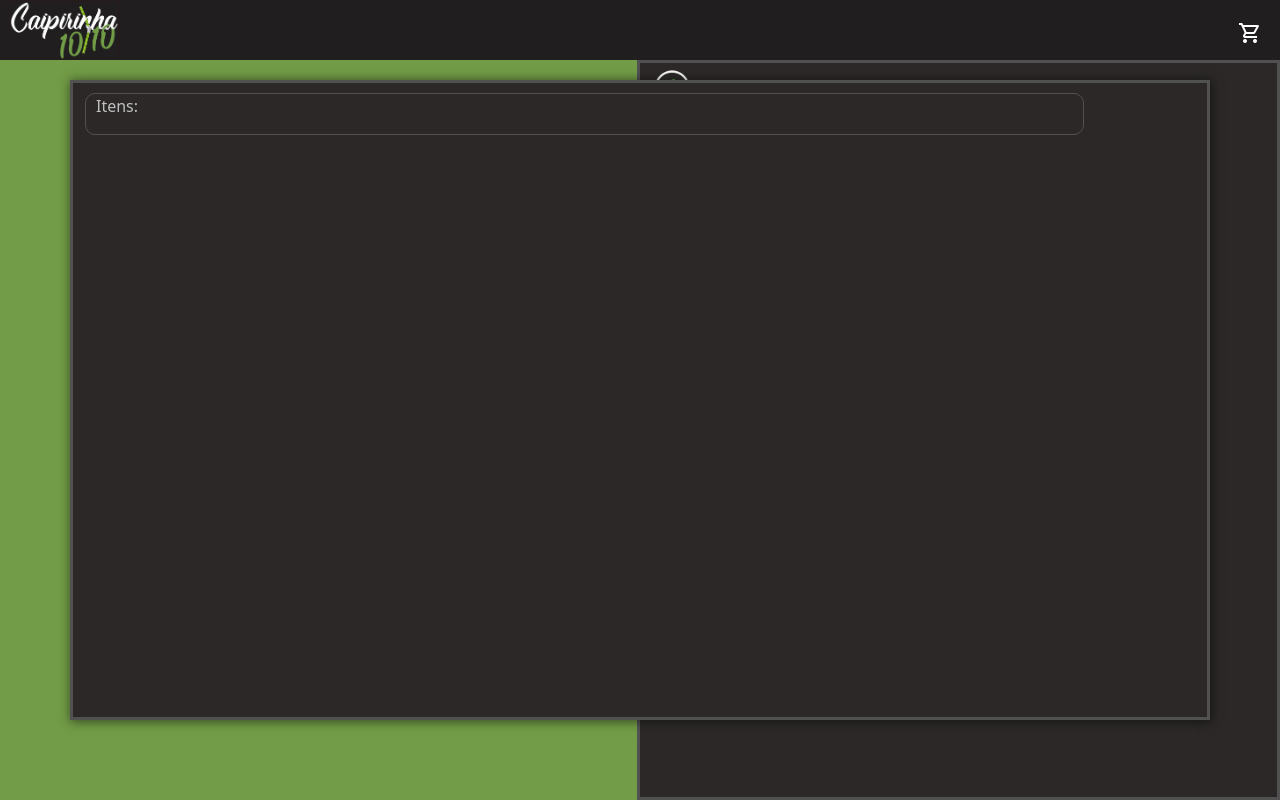
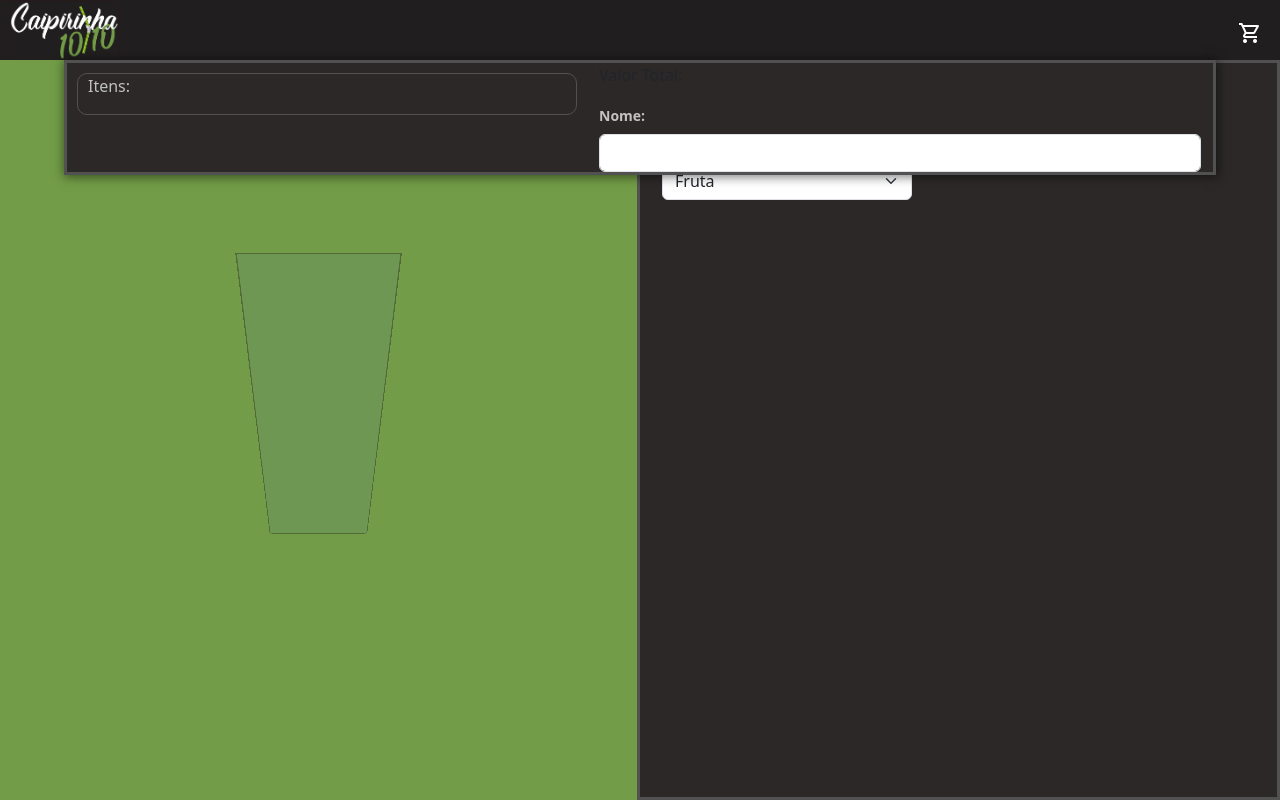
Before and after one commit to Danillohz/virtualstore, a React (Create React App) app: page /#/clientview in a window 1280 px wide. Both pictures are taken after a click on the button "shopping_cart". Built offline with nearby package versions, Linux system fonts and the light colour scheme; a web font is replaced by a local one.

Commit message:
Update ClientView v0.0.7
Updated stuff: update shopping cart. Visual changes.

```diff
--- a/src/components/Pages/ClientView/ClientView.css
+++ b/src/components/Pages/ClientView/ClientView.css
@@ -6,21 +6,32 @@
 
   /*Coisas do carrinho de compras*/
   .Container-Shopping-Cart {
-    height: 80%;
+    position: absolute;
+    width: 90%;
+    height: auto;
+    left: 50%;
     background-color: #2c2828;
     border: 3px rgb(81, 81, 81) solid;
-    box-shadow: 1px 1px 10px 1px rgba(0, 0, 0, 0.511)
+    box-shadow: 1px 1px 10px 1px rgba(0, 0, 0, 0.511);
+    transform: translate(-50%);
+
   }
 
   .Items-Cart {
-    width: 90%;
+    position: relative;
+    width: 500px;
+    max-width: 90%;
+    height: 100%;
     border: 1px solid rgb(81, 81, 81);
     border-radius: 10px;
-    margin-top: 10px;
+    margin: 10px;
     padding: 0px 10px 0px 10px;
   }
   .Items-Cart > p{
     color: rgb(192, 192, 192);
+
+  }
+  .Payment-Form{
 
   }
 
@@ -209,31 +220,38 @@
   /*Itens que estarão dentro do carrinho*/
   .Item{
     background-color: #353333;
+    width: auto;
     border-radius: 10px;
     padding: 0px 10px;
   }
   p.Number{
     display: inline;
     color: white;
+    margin-right: 6%;
 
   }
   p.Drink-Name{
     display: inline;
     color: white;
+    font-size: 17px;
   }
 
   .Inverse-Product{
     width: 100%;
     text-align: end;
+
   }
   p.Fruit-Name{
     display: inline;
     color: rgba(255, 255, 255, 0.414);
+    font-size: 15px;
   }
   p.Additional-Name{
     display: inline;
     color: rgba(255, 255, 255, 0.459);
+    font-size: 15px;
   }
   p.Product-Price{
     color: white;
+    font-size: 16px;
   }
--- a/src/components/Pages/ClientView/ClientView.js
+++ b/src/components/Pages/ClientView/ClientView.js
@@ -55,10 +55,10 @@ function ClientView() {
             case "Vodka":
                 setBackgroundDrinkColor('#e1e1e162')
                 break
-            case "Wine":
+            case "Vinho":
                 setBackgroundDrinkColor('#5e2129ee')
                 break
-            case "Liquor":
+            case "Cachaça":
                 setBackgroundDrinkColor('#d69a6cee')
                 break
             default:
@@ -92,11 +92,11 @@ function ClientView() {
                 // Defina a imagem de fundo para a opção "Abacaxi"
                 setFruitImg(pineappleImg);
                 break;
-            case "Limao":
+            case "Limão":
                 // Defina a imagem de fundo para a opção "Limao"
                 setFruitImg(lemonImg);
                 break;
-            case "Maracuja":
+            case "Maracujá":
                 // Defina a imagem de fundo para a opção "Maracuja"
                 setFruitImg(passionImg);
                 break;
@@ -148,6 +148,7 @@ function ClientView() {
 
         if (drinkEvent === undefined || fruitEvent === undefined || drinkEvent === "" || fruitEvent === "") {
             setAnimSecondStep("")
+            additionalEvent = undefined
 
         } else {
             setAnimSecondStep("isVisibleOrNot")
@@ -158,8 +159,9 @@ function ClientView() {
             setAnimThirdStep("")
             setTotalOrderAmont(11)
 
-        } else if (additionalEvent === "None") {
+        } else if (additionalEvent === "Nenhum") {
 
+            setAnimThirdStep("isVisibleOrNot")
             setTotalOrderAmont(11)
 
         } else {
@@ -197,6 +199,7 @@ function ClientView() {
     //Envia o item para o carrinho
     const handleCreateItemCart = () => {
 
+        if(drinkEvent !== undefined || fruitEvent !== undefined || additionalEvent !== undefined){
             const item = {
                 id: numberId,
                 drinkName: typeDrinkValue,
@@ -210,6 +213,22 @@ function ClientView() {
             setStockValue(stockValue - item.price);
 
             numberId = numberId + 1;
+
+            setTypeDrinkValue("")
+            setFruitValue("")
+            setAdditionalValue("")
+            drinkEvent = undefined
+            fruitEvent = undefined
+            additionalEvent = undefined
+            setTotalOrderAmont(0)
+
+            console.log(drinkEvent)
+            console.log(fruitEvent)
+            console.log(additionalEvent)
+        }
+        else{
+            window.alert("Conclua todas etapas")
+        }
 
     }
 
@@ -230,23 +249,33 @@ function ClientView() {
                     </button>
                 </header>
                 {isVisibleShoppingCart && (
-                    <div className="z-1 container-sm position-absolute top-50 start-50 translate-middle Container-Shopping-Cart">
-                        <div className="position-relative Items-Cart"><p>Itens:</p>
+                    <div className="row z-1 m-auto Container-Shopping-Cart">
+                        <div className="col-2 position-relative Items-Cart"><p>Itens:</p>
                             {allItems.map(item => (
                                 <div className="z-2 Item" key={item.id}>
                                     <div>
                                         <li><p className="Number">{item.id}</p></li>
                                         <div className="Inverse-Product">
-                                            <li><p className="Drink-Name">Caipirinha de {item.drinkName}</p></li>
+                                            <li><p className="Drink-Name"> Caipirinha de {item.drinkName}</p></li>
                                             <li><p className="Fruit-Name">- {item.fruitName}</p></li>
                                             <li><p className="Additional-Name">- {item.additionalName}</p></li>
                                             <li><p className="Product-Price">Valor: {item.productPrice}</p></li>
                                         </div>
-
                                     </div>
                                 </div>
                             ))}
                         </div>
+                        <div className="col Payment-Form">
+
+                            <div className="Amount">
+                                <p>Valor Total:</p>
+                            </div>
+                            <div className="Forms">
+                                <label htmlFor="Client-Name" className="form-label">Nome:</label>
+                                <input type="text" className="form-control" id="Client-Name"></input>
+                            </div>
+                        </div>
+
                     </div>
                 )}
                 <div className="row m-auto Container-Items-And-Opcoes">
@@ -277,15 +306,15 @@ function ClientView() {
 
                                 <option value="">Bebida</option>
                                 <option value="Vodka">Vodka</option>
-                                <option value="Wine">Vinho</option>
-                                <option value="Liquor">Cachaça</option>
+                                <option value="Vinho">Vinho</option>
+                                <option value="Cachaça">Cachaça</option>
                             </select>
                             <select className="form-select mt-2" id="Select-TypeFruit" value={fruitValue} onChange={selectTypeFruit}>
                                 <option value="">Fruta</option>
                                 <option value="Morango">Morango</option>
                                 <option value="Abacaxi">Abacaxi</option>
-                                <option value="Limao">Limão</option>
-                                <option value="Maracuja">Maracujá</option>
+                                <option value="Limãoo">Limão</option>
+                                <option value="Maracujá">Maracujá</option>
                                 <option value="Coco">Coco</option>
                             </select>
 
@@ -296,9 +325,9 @@ function ClientView() {
                                 </div>
                                 <select style={visibleSecondStep} className="form-select mt-2" id="Select-TypeAdditional" value={additionalValue} onChange={selectAdditionalType}>
                                     <option value="">Adicional</option>
-                                    <option value="LeiteCondensado">Leite Condensado</option>
+                                    <option value="Leite Condensado">Leite Condensado</option>
                                     <option value="Yakut">Yakut</option>
-                                    <option value="None">Nenhum</option>
+                                    <option value="Nenhum">Nenhum</option>
                                 </select>
                             </div>
 
```
Lines whose indentation alone changed are shown as unchanged.
